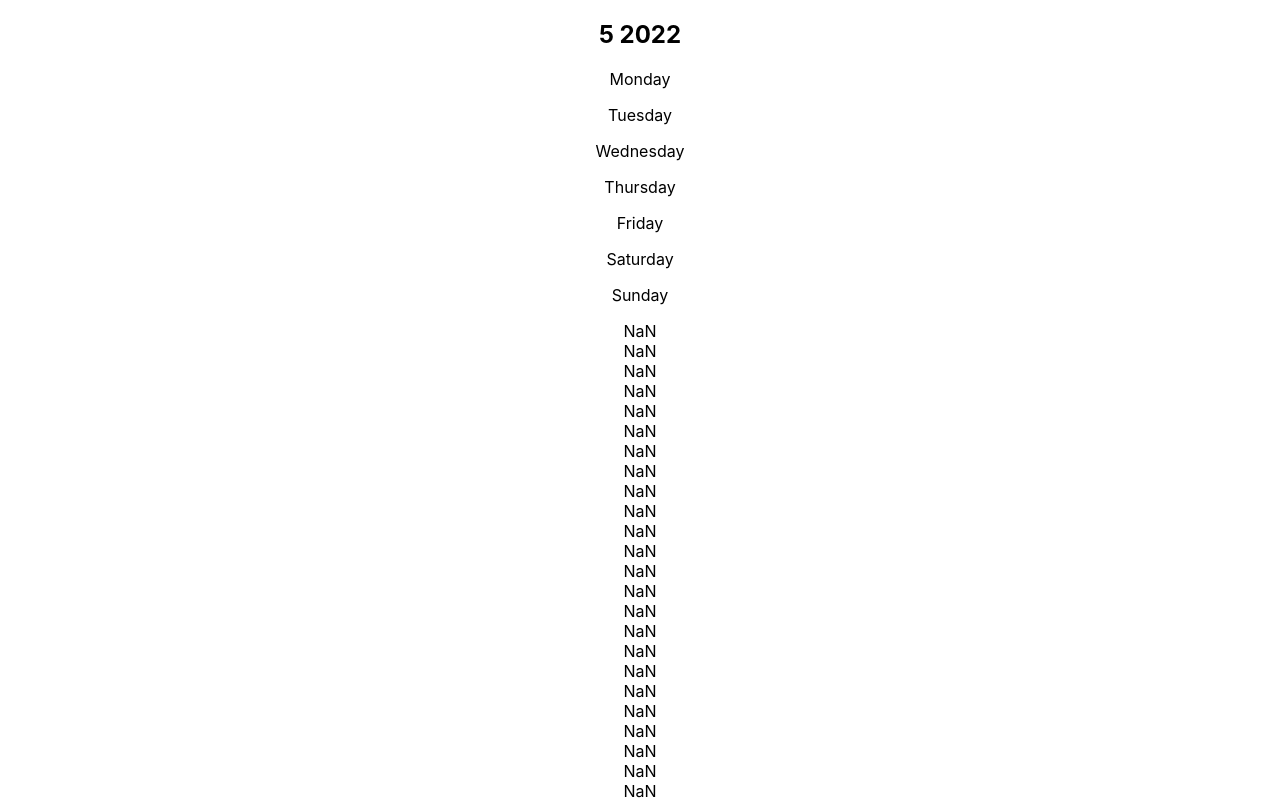
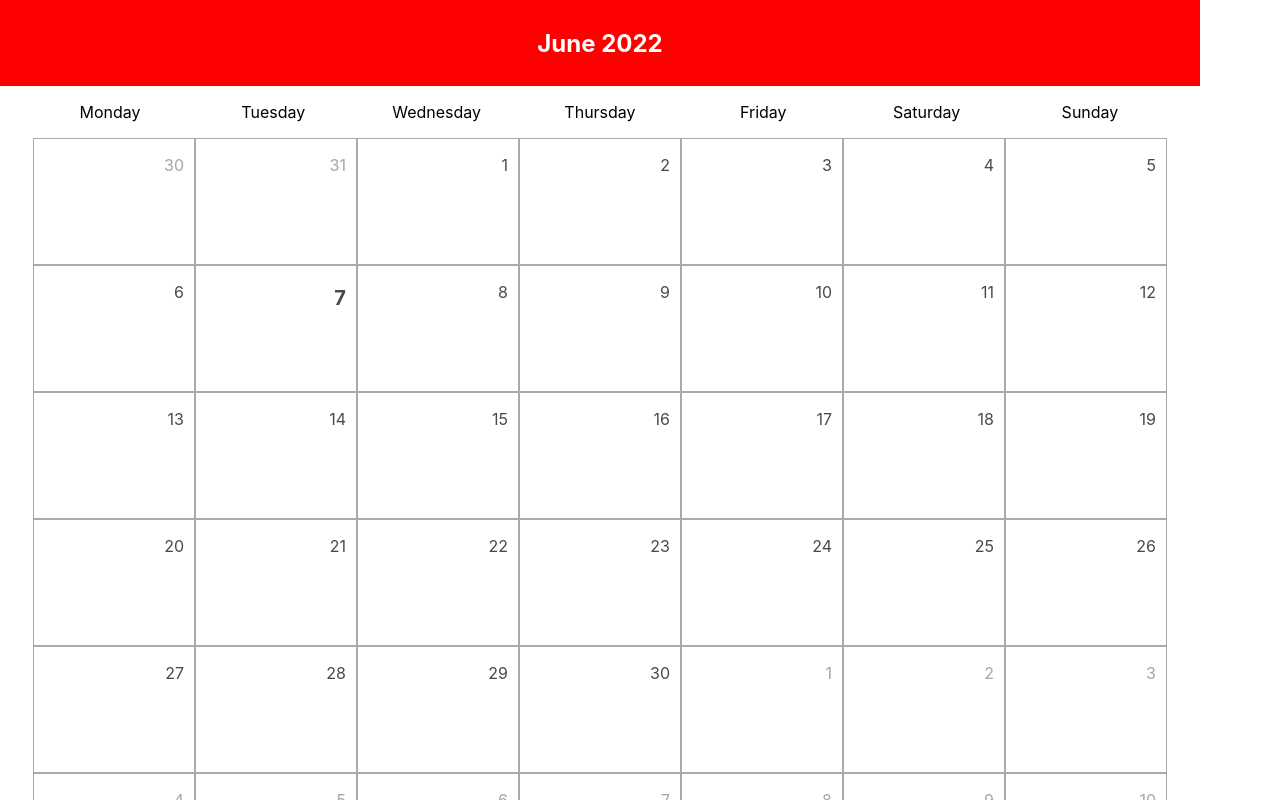
Before and after one commit to hanscristian3799/calendar-app, a React (Create React App) app: page / in a window 1280 px wide. Shown: the top 800 px of the page. Built offline with nearby package versions, Linux system fonts and the light colour scheme.

Commit message:
add calendar

```diff
--- a/src/components/Calendar.js
+++ b/src/components/Calendar.js
@@ -1,28 +1,23 @@
 import React, { useState } from "react";
 import Days from "./Days";
+import {days, months} from '../helpers/datas/calendar'
+import '../style/calendar.css'
 
 const Calendar = () => {
   const [currentDay, setCurrentDay] = useState(new Date());
 
-  const days = [
-    "Monday",
-    "Tuesday",
-    "Wednesday",
-    "Thursday",
-    "Friday",
-    "Saturday",
-    "Sunday",
-  ];
 
   const changeCurrentDay = (day) => {
+    console.log("CHANGE CURR DAY", new Date(day.year, day.month, day.number));
     setCurrentDay(new Date(day.year, day.month, day.number));
   };
 
   return (
-    <div className="calendar">
+    <div>
+      <div className="calendar">
       <div className="calendar-header">
         <h2>
-          {currentDay.getMonth()} {currentDay.getFullYear()}
+          {months[currentDay.getMonth()]} {currentDay.getFullYear()}
         </h2>
       </div>
       <div className="calendar-body">
@@ -35,9 +30,9 @@ const Calendar = () => {
             );
           })}
         </div>
-        {/* <div className="table"></div> */}
         <Days propsDay={currentDay} changeCurrentDay={changeCurrentDay} />
       </div>
+    </div>
     </div>
   );
 };
--- /dev/null
+++ b/src/components/Day.js
@@ -0,0 +1,7 @@
+import React from "react";
+
+const Day = ({ children }) => {
+  return <div>{children}</div>;
+};
+
+export default Day;
--- a/src/components/Days.js
+++ b/src/components/Days.js
@@ -1,30 +1,37 @@
 import React from "react";
+import "../style/calendar.css";
+import Day from "./Day";
 
 const Days = ({ propsDay, changeCurrentDay }) => {
   let firstDay = new Date(propsDay.getFullYear(), propsDay.getMonth(), 1);
-  console.log("CALENDAR DAY", firstDay.getMonth());
-  let weekOfFirstDay = firstDay.getDay();
-  //   console.log("PROP DAY", propsDay.getMonth());
+  console.log("FIRST DAY", firstDay.getDay());
+  let weekOfFirstDay = firstDay.getDay() - 1;
   let currentDays = [];
 
   for (let day = 0; day < 42; day++) {
     if (day === 0 && weekOfFirstDay === 0) {
+      console.log("1");
       firstDay.setDate(firstDay.getDate() - 7);
     } else if (day === 0) {
-      firstDay.setDate(firstDay.getDate() + (day - firstDay));
+      console.log("2", weekOfFirstDay);
+      firstDay.setDate(firstDay.getDate() + (day - weekOfFirstDay));
     } else {
+      console.log("3");
       firstDay.setDate(firstDay.getDate() + 1);
     }
 
+    console.log("day", day);
+    console.log("number", firstDay.getDate());
     let calendarDay = {
-      currentMonth: firstDay.getMonth(),
+      currentMonth: firstDay.getMonth() === propsDay.getMonth(),
       date: new Date(firstDay),
       month: firstDay.getMonth(),
       number: firstDay.getDate(),
-      selected: firstDay.toDateString(),
+      selected: firstDay.toDateString() === propsDay.toDateString(),
       year: firstDay.getFullYear(),
     };
 
+    // console.log("ABC", calendarDay);
     currentDays.push(calendarDay);
   }
 
@@ -32,17 +39,18 @@ const Days = ({ propsDay, changeCurrentDay }) => {
     <div className="table-content">
       {currentDays.map((day, index) => {
         return (
+          <Day key={index}>
             <div
-            key={index}
               className={
                 "calendar-day" +
-              (day.currentMonth ? " current" : "") +
+                (day.currentMonth ? " current" : " day-disabled") +
                 (day.selected ? " selected" : "")
               }
-            onClick={() => changeCurrentDay(day)}
+              onClick={() => (day.currentMonth ? changeCurrentDay(day) : null)}
             >
-            {day.number.toString()}
+              <p>{day.number.toString()}</p>
             </div>
+          </Day>
         );
       })}
     </div>
--- /dev/null
+++ b/src/helpers/datas/calendar.js
@@ -0,0 +1,24 @@
+export const days = [
+    "Monday",
+    "Tuesday",
+    "Wednesday",
+    "Thursday",
+    "Friday",
+    "Saturday",
+    "Sunday",
+];
+
+export const months = [
+  "January",
+  "February",
+  "March",
+  "April",
+  "May",
+  "June",
+  "July",
+  "August",
+  "September",
+  "October",
+  "November",
+  "December",
+];
--- /dev/null
+++ b/src/style/calendar.css
@@ -0,0 +1,78 @@
+.calendar {
+    width: 1200px;
+    height: 900px;
+    display: flex;
+    flex-direction: column;
+}
+
+.calendar-header {
+    height: 100px;
+    width: 100%;
+    display: flex;
+    align-items: center;
+    background: red;
+    justify-content: center;
+    color: #ffff;
+}
+
+.calendar-body {
+    width: 100%;
+    display: flex;
+    flex-grow: 1;
+    flex-direction: column;
+}
+
+.table-header {
+    height: 100%;
+    width: 90%;
+    display: flex;
+    align-items: center;
+    justify-content: space-between;
+    margin: 0 60px;
+}
+
+.weekday {
+    width: 100px;
+    text-align: center;
+}
+
+.table-content {
+    width: 100%;
+    flex-grow: 1;
+    display: flex;
+    flex-wrap: wrap;
+    justify-content: center;
+    box-sizing: border-box;
+}
+
+.calendar-day {
+    width: 160px;
+    height: 125px;
+    position: relative;
+    border: 1px solid #aaa;
+}
+
+.calendar-day:hover {
+    background-color: rgba(0,0,0,.10);
+    cursor: pointer;
+}
+
+.calendar-day  p {
+    position: absolute;
+    right: 10px;
+    color: #a6a6a6;
+}
+
+.current  p {
+    color: #000000b7;
+}
+
+.day-disabled:hover{
+    cursor: auto;
+}
+
+.selected {
+    color: #cc0000;
+    font-weight: bolder;
+    font-size: 20px;
+}
```
Also changed, not shown: 1 other file (tests, documents, lock files or other folders). Lines whose indentation alone changed are shown as unchanged.
